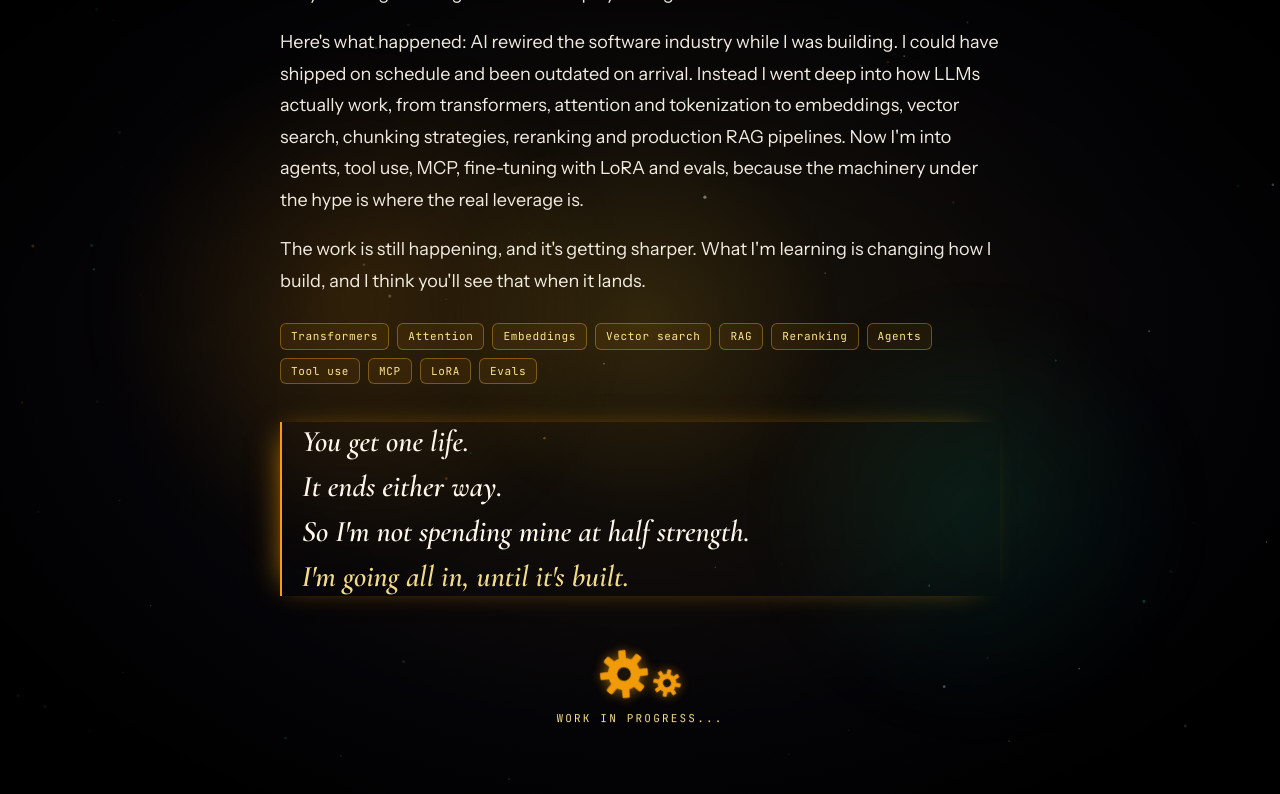
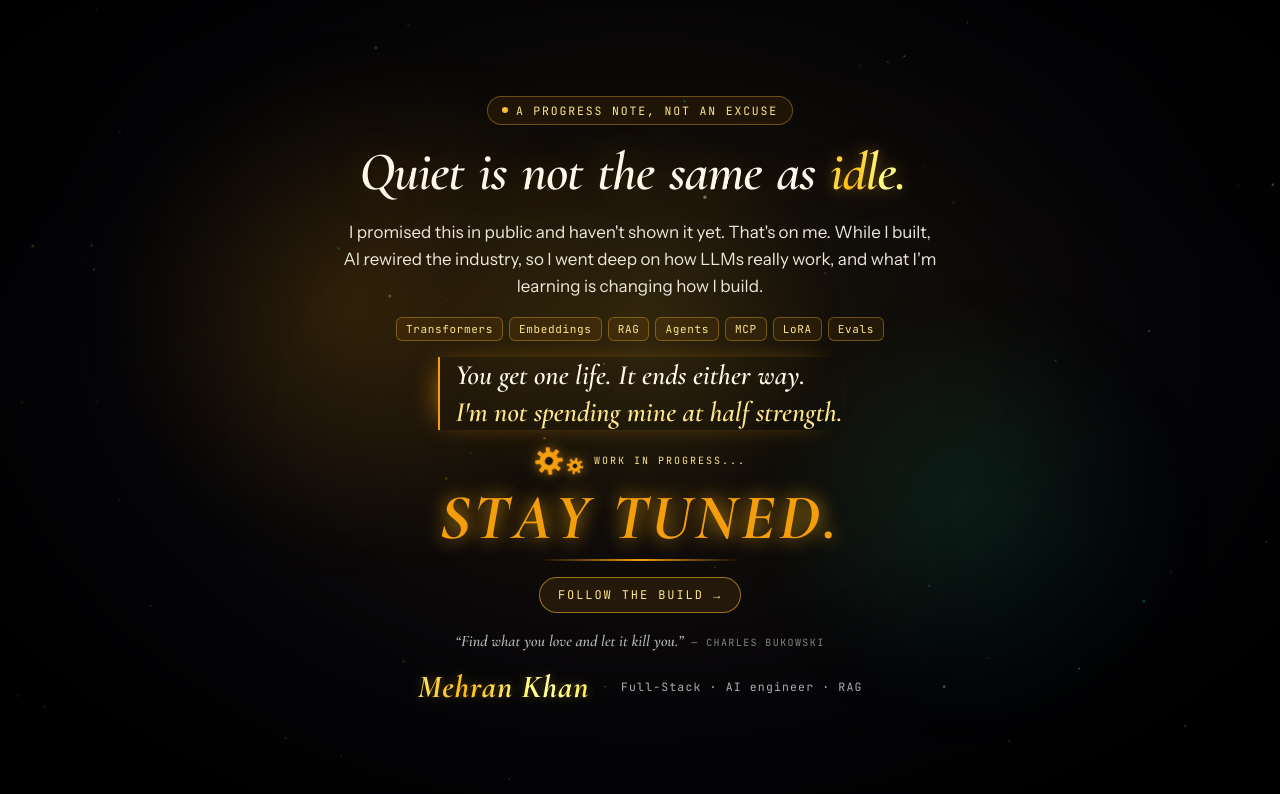
Before and after one commit to codebymehran/portfolio, a Next.js app: page / in a window 1280 px wide. Shown: the top 794 px of the page. Built offline with nearby package versions, Linux system fonts and the light colour scheme.

Commit message:
Update page.tsx

```diff
--- a/app/page.tsx
+++ b/app/page.tsx
@@ -2,22 +2,17 @@
 
 import { useState, useEffect, useRef } from "react";
 
+// TODO: replace with your real link (X, GitHub, or mailto:you@example.com)
+const FOLLOW_URL = "https://x.com/yourhandle";
+const FOLLOW_LABEL = "Follow the build";
+
 const HEADLINE = ["Quiet", "is", "not", "the", "same", "as", "idle."];
 
-const TOPICS = ["Transformers", "Attention", "Embeddings", "Vector search", "RAG", "Reranking", "Agents", "Tool use", "MCP", "LoRA", "Evals"];
+const INTRO = `I promised this in public and haven't shown it yet. That's on me. While I built, AI rewired the industry, so I went deep on how LLMs really work, and what I'm learning is changing how I build.`;
 
-const PARAGRAPHS = [
-  `Yes, I promised this in public. And yes, I haven't shown it yet. That's on me, and I'd rather tell you straight than go silent and hope you forget.`,
-  `Here's what happened: AI rewired the software industry while I was building. I could have shipped on schedule and been outdated on arrival. Instead I went deep into how LLMs actually work, from transformers, attention and tokenization to embeddings, vector search, chunking strategies, reranking and production RAG pipelines. Now I'm into agents, tool use, MCP, fine-tuning with LoRA and evals, because the machinery under the hype is where the real leverage is.`,
-  `The work is still happening, and it's getting sharper. What I'm learning is changing how I build, and I think you'll see that when it lands.`,
-];
+const TOPICS = ["Transformers", "Embeddings", "RAG", "Agents", "MCP", "LoRA", "Evals"];
 
-const MANIFESTO = [
-  "You get one life.",
-  "It ends either way.",
-  "So I'm not spending mine at half strength.",
-  "I'm going all in, until it's built.",
-];
+const MANIFESTO = ["You get one life. It ends either way.", "I'm not spending mine at half strength."];
 
 function Gear({ size, reverse, duration }: { size: number; reverse?: boolean; duration: number }) {
   return (
@@ -111,8 +106,8 @@ export default function Home() {
   useEffect(() => {
     const t1 = setTimeout(() => setStage(1), 250);   // badge
     const t2 = setTimeout(() => setStage(2), 700);   // headline
-    const t3 = setTimeout(() => setStage(3), 1900);  // paragraphs
-    const t4 = setTimeout(() => setStage(4), 3600);  // footer
+    const t3 = setTimeout(() => setStage(3), 1700);  // intro, topics, manifesto
+    const t4 = setTimeout(() => setStage(4), 3000);  // stay tuned, quote, footer
     return () => { clearTimeout(t1); clearTimeout(t2); clearTimeout(t3); clearTimeout(t4); };
   }, []);
 
@@ -127,8 +122,7 @@ export default function Home() {
         display: "flex",
         alignItems: "center",
         justifyContent: "center",
-        overflowY: "auto",
-        overflowX: "hidden",
+        overflow: "hidden",
       }}
     >
       <Starfield />
@@ -146,16 +140,26 @@ export default function Home() {
       <div style={{ position: "absolute", left: 0, top: 0, width: 440, height: 440, marginLeft: -220, marginTop: -220, borderRadius: "50%", background: "radial-gradient(circle, rgba(251,191,36,0.11) 0%, transparent 65%)", pointerEvents: "none", transform: "translate3d(var(--mx, 50vw), var(--my, 40vh), 0)", transition: "transform 0.4s ease-out", willChange: "transform" }} />
 
       {/* content */}
-      <div style={{ position: "relative", zIndex: 2, maxWidth: 720, width: "100%" }}>
-
+      <div
+        style={{
+          position: "relative",
+          zIndex: 2,
+          maxWidth: 680,
+          width: "100%",
+          display: "flex",
+          flexDirection: "column",
+          alignItems: "center",
+          textAlign: "center",
+          gap: "clamp(8px, 2vh, 20px)",
+        }}
+      >
         {/* eyebrow badge */}
         <div
           style={{
             display: "flex",
-            width: "fit-content",
             alignItems: "center",
             gap: 8,
-            fontSize: 11.5,
+            fontSize: "clamp(10px, 1.5vh, 11.5px)",
             letterSpacing: "0.16em",
             textTransform: "uppercase",
             color: "#fde68a",
@@ -163,7 +167,6 @@ export default function Home() {
             borderRadius: 20,
             border: "1px solid rgba(251,191,36,0.35)",
             background: "rgba(245,158,11,0.08)",
-            margin: "0 auto 30px",
             fontFamily: "'JetBrains Mono', monospace",
             opacity: stage >= 1 ? 1 : 0,
             transform: stage >= 1 ? "translateY(0)" : "translateY(8px)",
@@ -174,19 +177,18 @@ export default function Home() {
           a progress note, not an excuse
         </div>
 
-        {/* headline — word by word */}
+        {/* headline */}
         <h1
           className="headline"
           style={{
             fontFamily: "'Cormorant Garamond', Georgia, serif",
             fontStyle: "italic",
             fontWeight: 600,
-            fontSize: "clamp(30px, 5.2vw, 52px)",
-            lineHeight: 1.2,
+            fontSize: "clamp(28px, min(5.4vw, 7.4vh), 54px)",
+            lineHeight: 1.15,
             letterSpacing: "-0.02em",
             color: "#fff8ea",
-            margin: "0 0 34px",
-            textAlign: "center",
+            margin: 0,
             textShadow: "0 0 40px rgba(245,158,11,0.2)",
           }}
         >
@@ -207,45 +209,41 @@ export default function Home() {
           ))}
         </h1>
 
-        {/* paragraphs */}
-        <div style={{ display: "flex", flexDirection: "column", gap: 18 }}>
-          {PARAGRAPHS.map((p, i) => (
+        {/* intro */}
         <p
-              key={i}
           style={{
             fontFamily: "'Instrument Sans', system-ui, sans-serif",
-                fontSize: "clamp(16px, 1.8vw, 18px)",
-                lineHeight: 1.75,
-                color: "rgba(255,249,238,0.94)",
+            fontSize: "clamp(13.5px, min(1.8vw, 2.5vh), 17px)",
+            lineHeight: 1.6,
+            color: "rgba(255,249,238,0.92)",
             margin: 0,
+            maxWidth: 600,
             opacity: stage >= 3 ? 1 : 0,
             transform: stage >= 3 ? "translateY(0)" : "translateY(12px)",
             filter: stage >= 3 ? "blur(0px)" : "blur(6px)",
-                transition: `opacity 0.8s ease ${i * 180}ms, transform 0.8s ease ${i * 180}ms, filter 0.8s ease ${i * 180}ms`,
+            transition: "opacity 0.8s ease, transform 0.8s ease, filter 0.8s ease",
           }}
         >
-              {p}
+          {INTRO}
         </p>
-          ))}
-        </div>
 
         {/* topics */}
-        <div style={{ display: "flex", flexWrap: "wrap", gap: 8, marginTop: 26 }}>
+        <div className="topics" style={{ display: "flex", flexWrap: "wrap", justifyContent: "center", gap: 6 }}>
           {TOPICS.map((t, i) => (
             <span
               key={t}
               style={{
                 fontFamily: "'JetBrains Mono', monospace",
-                fontSize: 11,
+                fontSize: "clamp(10px, 1.5vh, 11px)",
                 letterSpacing: "0.06em",
                 color: "#fde68a",
-                padding: "4px 10px",
+                padding: "3px 9px",
                 borderRadius: 6,
                 border: "1px solid rgba(251,191,36,0.35)",
                 background: "rgba(245,158,11,0.08)",
                 opacity: stage >= 3 ? 1 : 0,
                 transform: stage >= 3 ? "translateY(0)" : "translateY(8px)",
-                transition: `opacity 0.5s ease ${900 + i * 70}ms, transform 0.5s ease ${900 + i * 70}ms`,
+                transition: `opacity 0.5s ease ${400 + i * 70}ms, transform 0.5s ease ${400 + i * 70}ms`,
               }}
             >
               {t}
@@ -255,9 +253,10 @@ export default function Home() {
 
         {/* manifesto */}
         <div
+          className="manifesto"
           style={{
-            marginTop: 38,
-            paddingLeft: 20,
+            textAlign: "left",
+            paddingLeft: 16,
             borderLeft: "2px solid #F59E0B",
             boxShadow: "-10px 0 28px -14px rgba(245,158,11,0.8)",
             fontFamily: "'Cormorant Garamond', Georgia, serif",
@@ -269,13 +268,13 @@ export default function Home() {
             <p
               key={i}
               style={{
-                margin: "0 0 6px",
-                fontSize: "clamp(20px, 3vw, 30px)",
+                margin: 0,
+                fontSize: "clamp(17px, min(2.8vw, 3.8vh), 28px)",
                 lineHeight: 1.3,
                 color: i === MANIFESTO.length - 1 ? "#fde68a" : "#fff8ea",
-                opacity: stage >= 4 ? 1 : 0,
-                transform: stage >= 4 ? "translateX(0)" : "translateX(-14px)",
-                transition: `opacity 0.7s ease ${i * 450}ms, transform 0.7s ease ${i * 450}ms`,
+                opacity: stage >= 3 ? 1 : 0,
+                transform: stage >= 3 ? "translateX(0)" : "translateX(-14px)",
+                transition: `opacity 0.7s ease ${900 + i * 450}ms, transform 0.7s ease ${900 + i * 450}ms`,
               }}
             >
               {line}
@@ -283,49 +282,39 @@ export default function Home() {
           ))}
         </div>
 
-        {/* stay tuned */}
-        <div style={{ marginTop: 52, textAlign: "center" }}>
+        {/* work in progress + stay tuned */}
+        <div style={{ display: "flex", flexDirection: "column", alignItems: "center", gap: "clamp(4px, 1vh, 10px)" }}>
           <div
             style={{
               display: "flex",
-              flexDirection: "column",
               alignItems: "center",
               gap: 10,
-              marginBottom: 18,
               opacity: stage >= 4 ? 1 : 0,
-              transform: stage >= 4 ? "translateY(0)" : "translateY(10px)",
-              transition: "opacity 0.8s ease 1.2s, transform 0.8s ease 1.2s",
+              transition: "opacity 0.8s ease 0.2s",
             }}
           >
             <div style={{ display: "flex", alignItems: "flex-end", gap: 2 }}>
-              <Gear size={52} duration={9} />
-              <div style={{ marginBottom: 2 }}>
-                <Gear size={30} duration={5} reverse />
+              <Gear size={30} duration={9} />
+              <div style={{ marginBottom: 1 }}>
+                <Gear size={18} duration={5} reverse />
               </div>
             </div>
-            <span
-              style={{
-                fontFamily: "'JetBrains Mono', monospace",
-                fontSize: 11,
-                letterSpacing: "0.2em",
-                textTransform: "uppercase",
-                color: "#fde68a",
-              }}
-            >
+            <span style={{ fontFamily: "'JetBrains Mono', monospace", fontSize: 10, letterSpacing: "0.2em", textTransform: "uppercase", color: "#fde68a" }}>
               work in progress<span className="dots"><span>.</span><span>.</span><span>.</span></span>
             </span>
           </div>
+
           <div
             className="danger"
             style={{
               fontFamily: "'Cormorant Garamond', Georgia, serif",
               fontStyle: "italic",
               fontWeight: 700,
-              fontSize: "clamp(34px, 7vw, 68px)",
+              fontSize: "clamp(32px, min(7vw, 9vh), 64px)",
               letterSpacing: "0.06em",
               textTransform: "uppercase",
               color: "#F59E0B",
-              lineHeight: 1.1,
+              lineHeight: 1.05,
             }}
           >
             {"Stay tuned.".split("").map((ch, i) => (
@@ -335,80 +324,87 @@ export default function Home() {
                   display: "inline-block",
                   opacity: stage >= 4 ? 1 : 0,
                   transform: stage >= 4 ? "translateY(0) scale(1)" : "translateY(24px) scale(0.8)",
-                  transition: `opacity 0.5s ease ${2000 + i * 90}ms, transform 0.6s cubic-bezier(.22,.68,0,1.4) ${2000 + i * 90}ms`,
+                  transition: `opacity 0.5s ease ${500 + i * 80}ms, transform 0.6s cubic-bezier(.22,.68,0,1.4) ${500 + i * 80}ms`,
                 }}
               >
                 {ch === " " ? "\u00A0" : ch}
               </span>
             ))}
           </div>
+
           <div
             style={{
               height: 2,
-              margin: "14px auto 0",
-              width: stage >= 4 ? "min(220px, 50%)" : 0,
+              width: stage >= 4 ? "min(200px, 50%)" : 0,
               background: "linear-gradient(90deg, transparent, #F59E0B, transparent)",
-              transition: "width 1.2s cubic-bezier(.22,.68,0,1.1) 3s",
+              transition: "width 1.2s cubic-bezier(.22,.68,0,1.1) 1.4s",
             }}
           />
         </div>
 
-        {/* quote */}
-        <div
+        {/* follow */}
+        <a
+          href={FOLLOW_URL}
+          target="_blank"
+          rel="noopener noreferrer"
+          className="follow-link"
           style={{
-            marginTop: 42,
+            display: "inline-block",
+            fontFamily: "'JetBrains Mono', monospace",
+            fontSize: "clamp(10.5px, 1.6vh, 12px)",
+            letterSpacing: "0.16em",
+            textTransform: "uppercase",
+            color: "#fde68a",
+            textDecoration: "none",
+            padding: "8px 18px",
+            borderRadius: 999,
+            border: "1px solid rgba(251,191,36,0.55)",
+            background: "rgba(245,158,11,0.1)",
             opacity: stage >= 4 ? 1 : 0,
-            transition: "opacity .8s ease .3s",
-            textAlign: "center",
+            transform: stage >= 4 ? "translateY(0)" : "translateY(10px)",
+            transition: "opacity 0.8s ease 1.6s, transform 0.8s ease 1.6s, background 0.25s ease, box-shadow 0.25s ease",
           }}
         >
+          {FOLLOW_LABEL} →
+        </a>
+
+        {/* quote */}
         <p
+          className="quote"
           style={{
             margin: 0,
             fontFamily: "'Cormorant Garamond', Georgia, serif",
             fontStyle: "italic",
-              fontSize: "clamp(17px,1.8vw,20px)",
-              color: "rgba(255,255,255,0.78)",
-              letterSpacing: "0.01em",
+            fontSize: "clamp(14px, 2vh, 17px)",
+            color: "rgba(255,255,255,0.7)",
+            opacity: stage >= 4 ? 1 : 0,
+            transition: "opacity .8s ease 1.8s",
           }}
         >
           “Find what you love and let it kill you.”
+          <span style={{ marginLeft: 8, fontFamily: "'JetBrains Mono', monospace", fontStyle: "normal", fontSize: 10, letterSpacing: "0.14em", textTransform: "uppercase", color: "rgba(255,255,255,0.5)" }}>
+            — Charles Bukowski
+          </span>
         </p>
 
-          <p
+        {/* signature */}
+        <div
           style={{
-              marginTop: 8,
-              fontSize: 11,
-              letterSpacing: "0.18em",
-              textTransform: "uppercase",
-              color: "rgba(255,255,255,0.58)",
-              fontFamily: "'JetBrains Mono', monospace",
-            }}
-          >
-            — Charles Bukowski
-          </p>
-        </div>
-
-        {/* footer signature + progress chip */}
-        <div
-          className="hero-footer"
-          style={{
-            marginTop: 40,
             display: "flex",
             alignItems: "center",
-            gap: 16,
+            justifyContent: "center",
+            gap: "4px 14px",
             flexWrap: "wrap",
             opacity: stage >= 4 ? 1 : 0,
             transform: stage >= 4 ? "translateY(0)" : "translateY(10px)",
-            transition: "opacity 0.7s ease, transform 0.7s ease",
+            transition: "opacity 0.7s ease 0.6s, transform 0.7s ease 0.6s",
           }}
         >
-          <div style={{ width: stage >= 4 ? 48 : 0, height: 1, background: "linear-gradient(90deg, #F59E0B, transparent)", transition: "width 1s cubic-bezier(.22,.68,0,1.1) .4s" }} />
-          <span className="shimmer" style={{ fontSize: "clamp(24px, 3.6vw, 34px)", fontWeight: 700, fontStyle: "italic", letterSpacing: "0.03em", lineHeight: 1.1, fontFamily: "'Cormorant Garamond', Georgia, serif" }}>
+          <span className="shimmer" style={{ fontSize: "clamp(22px, min(3.4vw, 4.4vh), 32px)", fontWeight: 700, fontStyle: "italic", letterSpacing: "0.03em", lineHeight: 1.1, fontFamily: "'Cormorant Garamond', Georgia, serif" }}>
             Mehran Khan
           </span>
           <span style={{ fontSize: 11, color: "rgba(255,255,255,0.45)" }}>·</span>
-          <span style={{ fontSize: 12, letterSpacing: "0.1em", color: "rgba(255,255,255,0.68)", fontFamily: "'JetBrains Mono', monospace" }}>
+          <span style={{ fontSize: 11.5, letterSpacing: "0.1em", color: "rgba(255,255,255,0.68)", fontFamily: "'JetBrains Mono', monospace" }}>
             Full-Stack · AI engineer · RAG
           </span>
         </div>
@@ -418,14 +414,6 @@ export default function Home() {
         @import url('https://fonts.googleapis.com/css2?family=Cormorant+Garamond:ital,wght@1,600;1,700&family=Instrument+Sans:wght@400;500&family=JetBrains+Mono:wght@400;500;600&display=swap');
         @keyframes pingDot { 0%{box-shadow:0 0 0 0 rgba(251,191,36,0.7)} 60%{box-shadow:0 0 0 7px rgba(251,191,36,0)} 100%{box-shadow:0 0 0 0 rgba(251,191,36,0)} }
         @keyframes orbFloat { 0%,100%{transform:translate(0,0)} 50%{transform:translate(20px,-20px)} }
-        @keyframes warnFlash {
-          0%, 40%, 100% { opacity: 1; text-shadow: 0 0 40px rgba(245,158,11,0.25); }
-          4%  { opacity: 0.3; text-shadow: none; }
-          8%  { opacity: 1; text-shadow: 0 0 26px rgba(251,191,36,0.95), 0 0 60px rgba(245,158,11,0.7); }
-          12% { opacity: 0.4; text-shadow: none; }
-          16% { opacity: 1; text-shadow: 0 0 26px rgba(251,191,36,0.95), 0 0 60px rgba(245,158,11,0.7); }
-          22% { opacity: 1; text-shadow: 0 0 18px rgba(245,158,11,0.5); }
-        }
         @keyframes spin { to { transform: rotate(360deg); } }
         @keyframes spinRev { to { transform: rotate(-360deg); } }
         @keyframes dotBlink { 0%, 20% { opacity: 0.15; } 50%, 100% { opacity: 1; } }
@@ -436,11 +424,21 @@ export default function Home() {
           0%, 100% { text-shadow: 0 0 12px rgba(245,158,11,0.4); }
           50% { text-shadow: 0 0 22px rgba(251,191,36,0.95), 0 0 48px rgba(245,158,11,0.6); }
         }
-        .danger { animation: dangerPulse 1.8s ease-in-out 6.5s infinite; }
+        .danger { animation: dangerPulse 1.8s ease-in-out 5s infinite; }
+        @keyframes warnFlash {
+          0%, 40%, 100% { opacity: 1; text-shadow: 0 0 40px rgba(245,158,11,0.25); }
+          4%  { opacity: 0.3; text-shadow: none; }
+          8%  { opacity: 1; text-shadow: 0 0 26px rgba(251,191,36,0.95), 0 0 60px rgba(245,158,11,0.7); }
+          12% { opacity: 0.4; text-shadow: none; }
+          16% { opacity: 1; text-shadow: 0 0 26px rgba(251,191,36,0.95), 0 0 60px rgba(245,158,11,0.7); }
+          22% { opacity: 1; text-shadow: 0 0 18px rgba(245,158,11,0.5); }
+        }
         @keyframes idleBlink {
           0%, 100% { filter: brightness(1) drop-shadow(0 0 0 rgba(251,191,36,0)); }
           50% { filter: brightness(1.45) drop-shadow(0 0 14px rgba(251,191,36,0.9)); }
         }
+        .follow-link:hover { background: rgba(245,158,11,0.22) !important; box-shadow: 0 0 22px rgba(245,158,11,0.35); }
+        .follow-link:focus-visible { outline: 2px solid #fbbf24; outline-offset: 3px; }
         .headline { animation: warnFlash 4s ease-in-out 2.6s infinite; }
         @keyframes shimmer { 0%{background-position:0% 50%} 100%{background-position:200% 50%} }
         .shimmer {
@@ -457,16 +455,18 @@ export default function Home() {
         }
         * { box-sizing: border-box; }
 
-        .hero-main { padding: 48px 32px; }
-        .hero-footer { row-gap: 10px; }
+        .hero-main { padding: 24px 32px; }
+
+        /* keep everything on one screen: drop the least important pieces on short screens */
+        @media (max-height: 760px) { .quote { display: none; } }
+        @media (max-height: 640px) { .topics { display: none; } }
+        @media (max-height: 520px) { .manifesto { display: none; } }
 
         @media (max-width: 640px) {
-          .hero-main { padding: 32px 20px; }
-          .hero-footer { gap: 10px 14px; }
+          .hero-main { padding: 20px 20px; }
         }
-
         @media (max-width: 380px) {
-          .hero-main { padding: 24px 16px; }
+          .hero-main { padding: 16px 16px; }
         }
       `}</style>
     </main>
```
Lines whose indentation alone changed are shown as unchanged.
